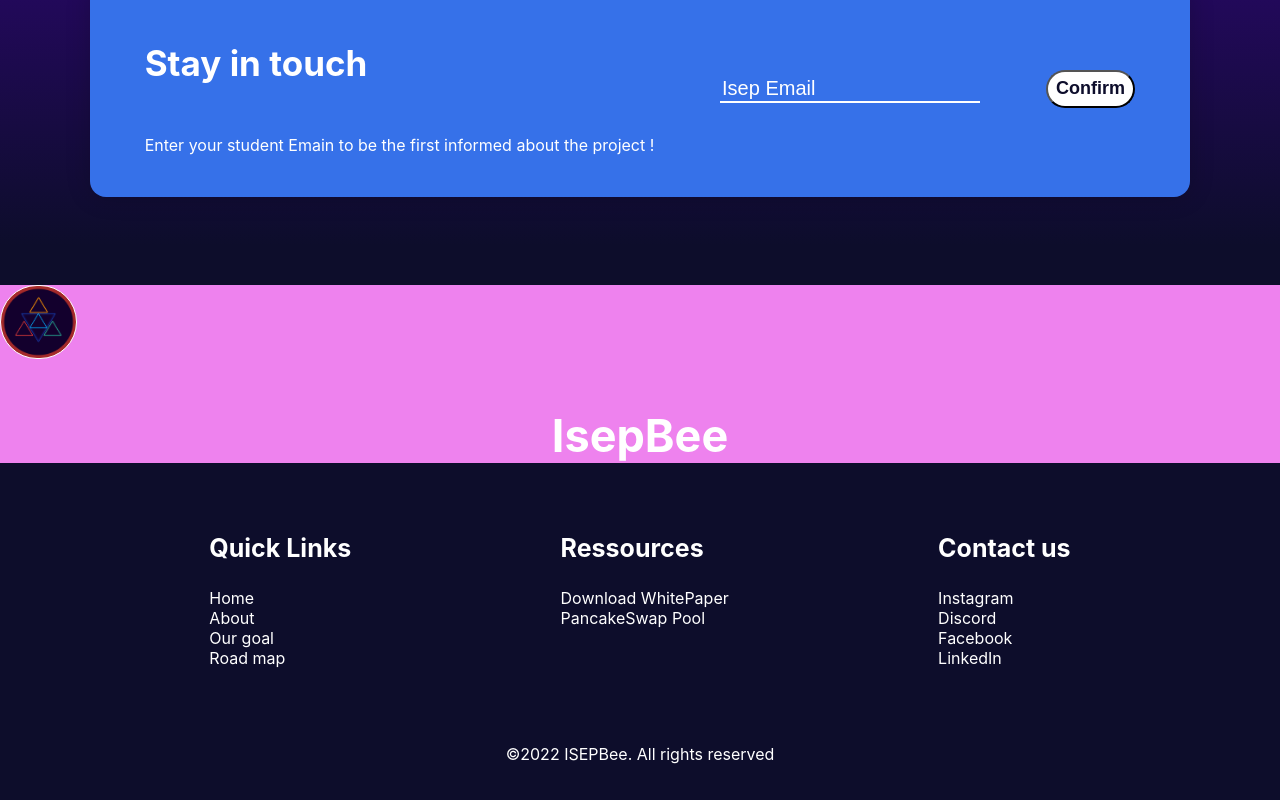
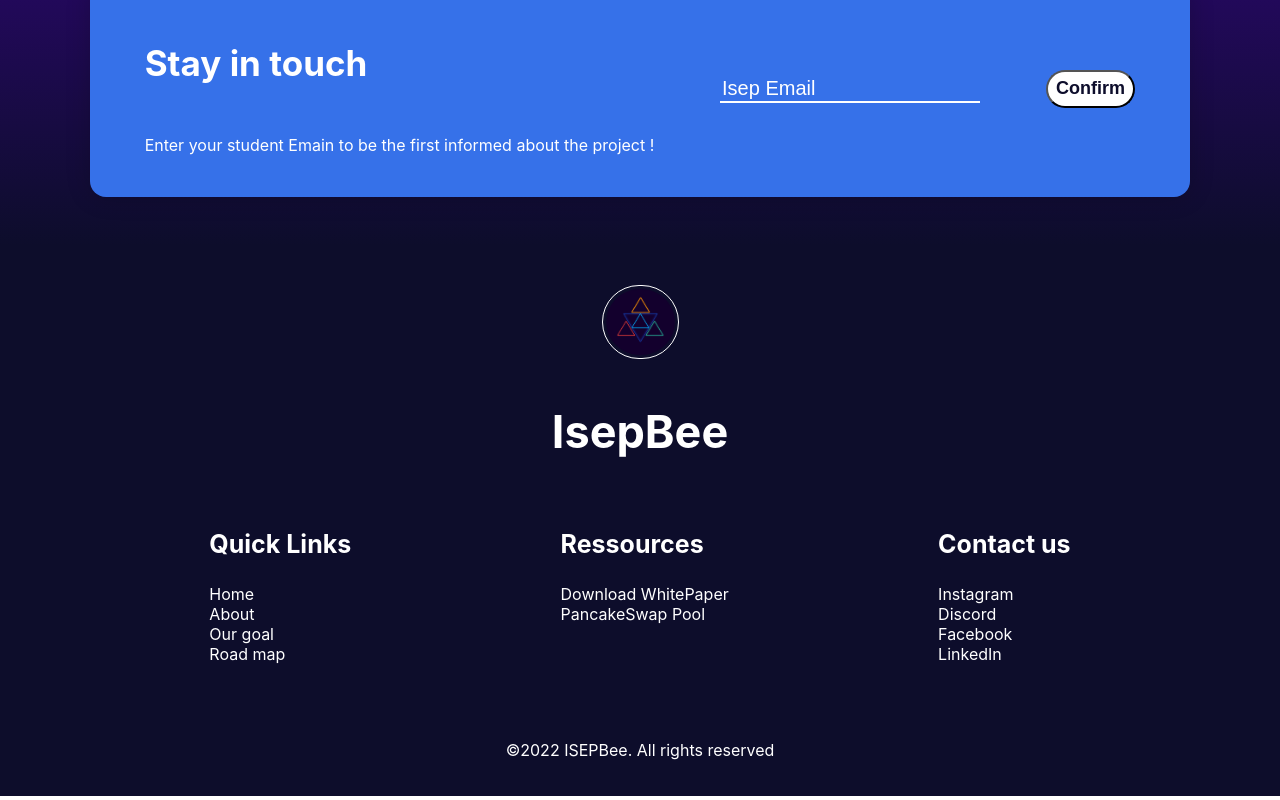
Before and after one commit to HipppB/IsepBee-Website, a React (Create React App) app: page / in a window 1280 px wide. Shown: the part 3091-3891 px from the top of the page. Built offline with nearby package versions, Linux system fonts and the light colour scheme.

Commit message:
réparé

```diff
--- a/src/components/footer.js
+++ b/src/components/footer.js
@@ -17,7 +17,10 @@
                         alt="Logo"
                         className="logo_image3"
                     />
+                    </div>
+                    <div>
                     <p className="isepbee">IsepBee</p>
+
                 </div>
                 <div className="linkContainerFooter">
                     <QuickLink />
--- a/src/style/footer.css
+++ b/src/style/footer.css
@@ -31,17 +31,15 @@
 }
 
 .logo_image3 {
-border: 1px solid white;
-border-radius: 90px;
-background-color: brown;
-/* margin-right: 45%;
-margin-left: 45%; */
-flex-direction: row-reverse;
-justify-content:center;
+    border: 1px solid white;
+    border-radius: 90px;
+    flex-direction: row-reverse;
+    justify-content:center;
+    align-items: center;
 }
 
 .imgContainerFooter {
-    background-color: violet;
     justify-content:center;
     width: 100%;
+    display: flex;
 }
```
